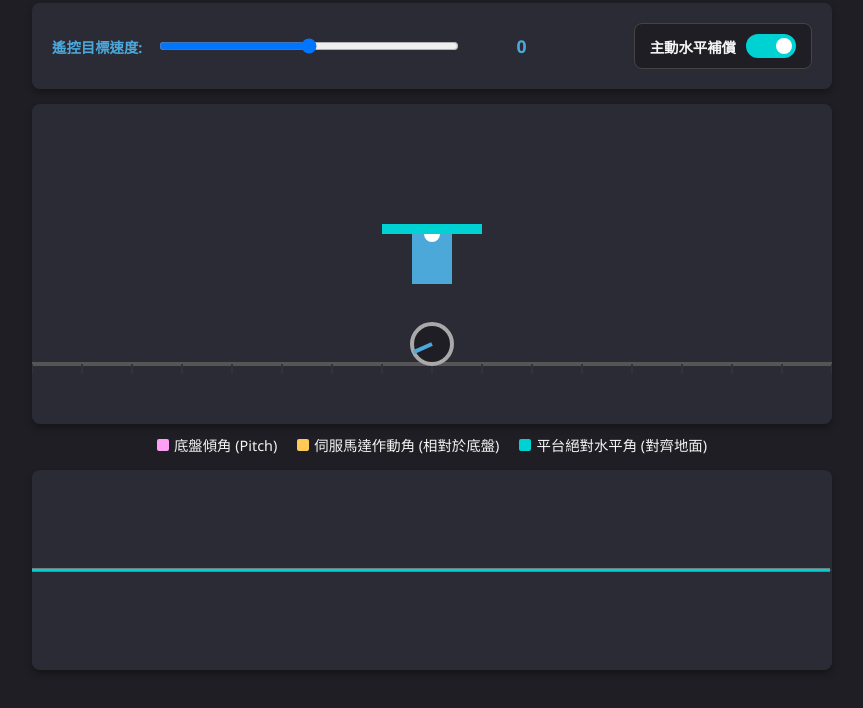
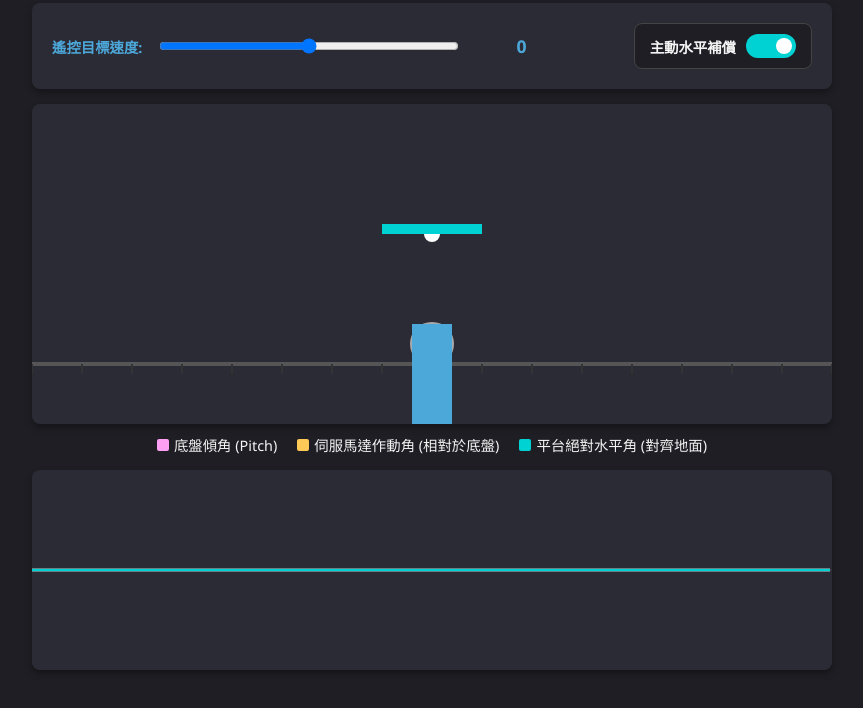
Before and after one commit to tysonyu0304/tysonyu0304.github.io, a plain HTML site: page index.html in a window 1280 px wide. Shown: the part 88-796 px from the top of the page, without its empty margins (208-1071 px from the left). Drawn offline with Linux system fonts and the light colour scheme.

Commit message:
Adjust chassis dimensions in index.html

```diff
--- a/index.html
+++ b/index.html
@@ -212,7 +212,7 @@
 
             // 底盤主體
             simCtx.fillStyle = '#4da8da';
-            simCtx.fillRect(-20, -110, 40, 50);
+            simCtx.fillRect(-20, -20, 40, 110);
 
             // 伺服馬達關節點
             simCtx.beginPath(); simCtx.arc(0, -110, 8, 0, Math.PI * 2);
```
